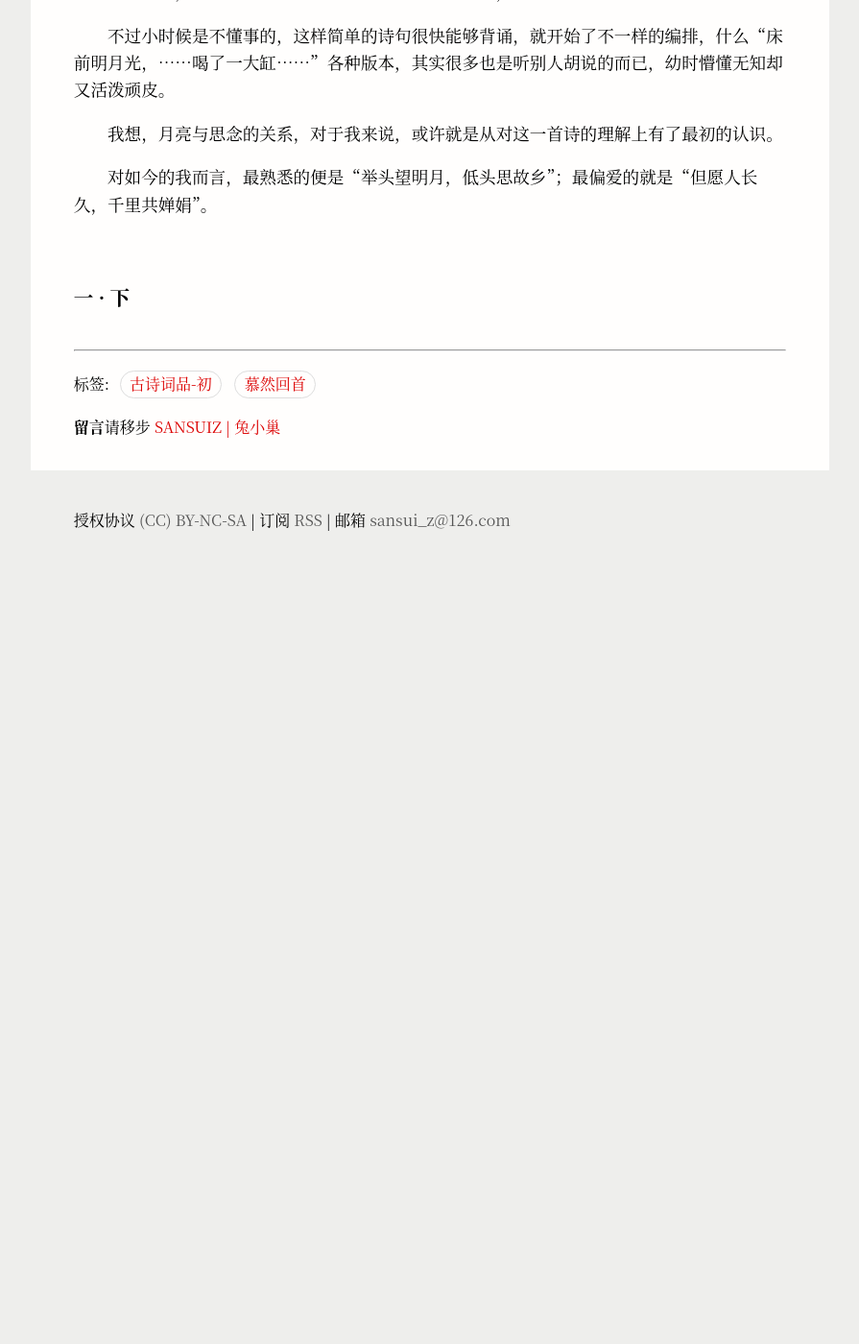
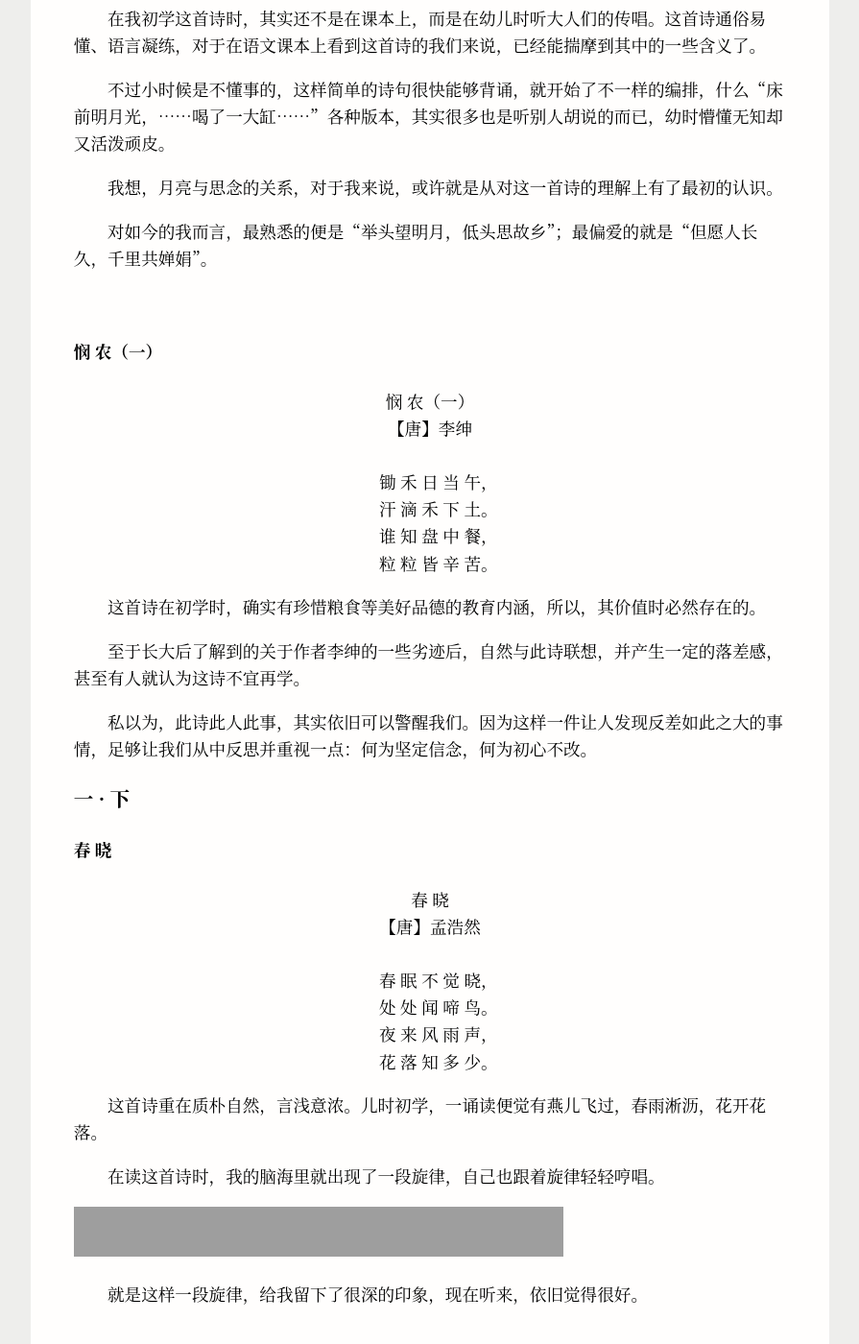
Before and after one commit to Sansuiz/wenji, a Jekyll site: the page built from _posts/ShiWen/Gushici/2020-01-04-meng-xue.md, in a window 1280 px wide and 1400 px high, scrolled down 2718 px. Shown: the whole window at 96% size, without its empty margins (192-1087 px from the left). Built offline with Jekyll 4.4.1, drawn with Linux system fonts in a browser that asks for light colours; comment, search, counter and statistics services are not loaded; before the commit the page ends 3279 px from its top, so only the background shows below that; grey boxes are pictures that could not be loaded.

Commit message:
Update 2020-01-04-meng-xue.md

```diff
--- a/_posts/ShiWen/Gushici/2020-01-04-meng-xue.md
+++ b/_posts/ShiWen/Gushici/2020-01-04-meng-xue.md
@@ -121,6 +121,44 @@ __目录__
 
 <br>
 
+#### 悯 农（一）
 
+<center>
+悯 农（一）<br>
+【唐】李绅<br>
+<br>
+
+&emsp;锄 禾 日 当 午，<br>
+&emsp;汗 滴 禾 下 土。<br>
+&emsp;谁 知 盘 中 餐，<br>
+&emsp;粒 粒 皆 辛 苦。
+</center>
+
+&emsp;&emsp;这首诗在初学时，确实有珍惜粮食等美好品德的教育内涵，所以，其价值时必然存在的。
+
+&emsp;&emsp;至于长大后了解到的关于作者李绅的一些劣迹后，自然与此诗联想，并产生一定的落差感，甚至有人就认为这诗不宜再学。
+
+&emsp;&emsp;私以为，此诗此人此事，其实依旧可以警醒我们。因为这样一件让人发现反差如此之大的事情，足够让我们从中反思并重视一点：何为坚定信念，何为初心不改。
 
 ### 一 · 下
+
+#### 春 晓
+
+<center>
+春 晓<br>
+【唐】孟浩然<br>
+<br>
+
+&emsp;春 眠 不 觉 晓，<br>
+&emsp;处 处 闻 啼 鸟。<br>
+&emsp;夜 来 风 雨 声，<br>
+&emsp;花 落 知 多 少。
+</center>
+
+&emsp;&emsp;这首诗重在质朴自然，言浅意浓。儿时初学，一诵读便觉有燕儿飞过，春雨淅沥，花开花落。
+
+&emsp;&emsp;在读这首诗时，我的脑海里就出现了一段旋律，自己也跟着旋律轻轻哼唱。
+
+<iframe frameborder="no" border="0" marginwidth="0" marginheight="0" width=510 height=52 src="//music.163.com/outchain/player?type=2&id=27090917&auto=0&height=32"></iframe>
+
+&emsp;&emsp;就是这样一段旋律，给我留下了很深的印象，现在听来，依旧觉得很好。
```
